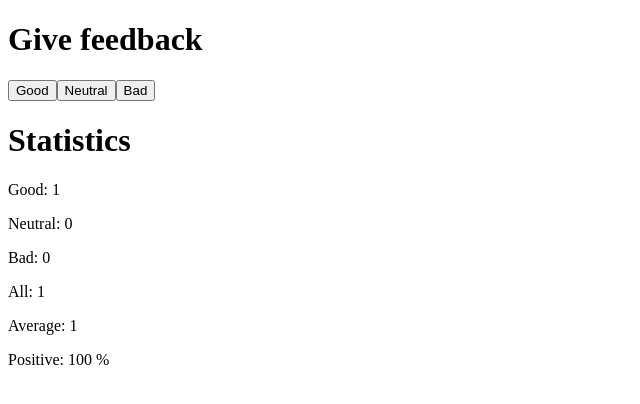
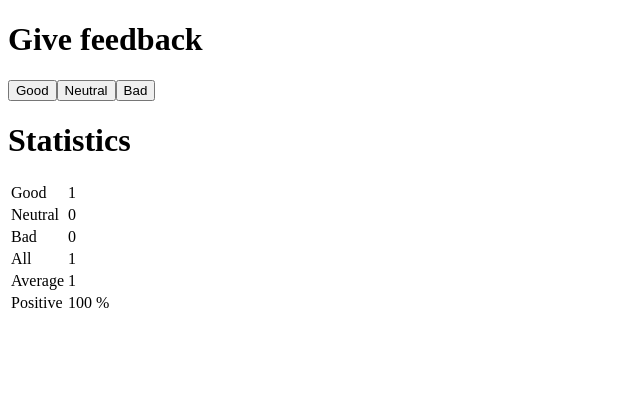
Before and after one commit to PeterKementzey/fullstack-open-course, a React (Vite) app in the folder part1/unicafe/: page / in a window 1280 px wide. Both pictures are taken after a click on the button "Good". Shown: the top 404 px of the page, without its empty margins (0-640 px from the left). Built offline with nearby package versions, Linux system fonts and the light colour scheme.

Commit message:
feat(unicafe): Exercise 1.11

```diff
--- a/part1/unicafe/src/App.jsx
+++ b/part1/unicafe/src/App.jsx
@@ -1,7 +1,10 @@
 import { useState } from 'react'
 
 const StatisticLine = ({ text, value }) => {
-  return <p>{text}: {value}</p>
+  return <tr>
+    <td>{text}</td>
+    <td>{value}</td>
+  </tr>
 }
 
 const Statistics = ({ good, neutral, bad }) => {
@@ -10,14 +13,14 @@ const Statistics = ({ good, neutral, bad }) => {
 
   const body = (totalVotes() == 0) ? (
     <p>No feedback given</p>
-  ) : (<>
+  ) : (<table><tbody>
     <StatisticLine text="Good" value={good} />
     <StatisticLine text="Neutral" value={neutral} />
     <StatisticLine text="Bad" value={bad} />
     <StatisticLine text="All" value={totalVotes()} />
     <StatisticLine text="Average" value={totalValue() / totalVotes()} />
     <StatisticLine text="Positive" value={`${good / totalVotes() * 100} %`} />
-  </>)
+  </tbody></table>)
 
   return <div>
     <h1>Statistics</h1>
```
